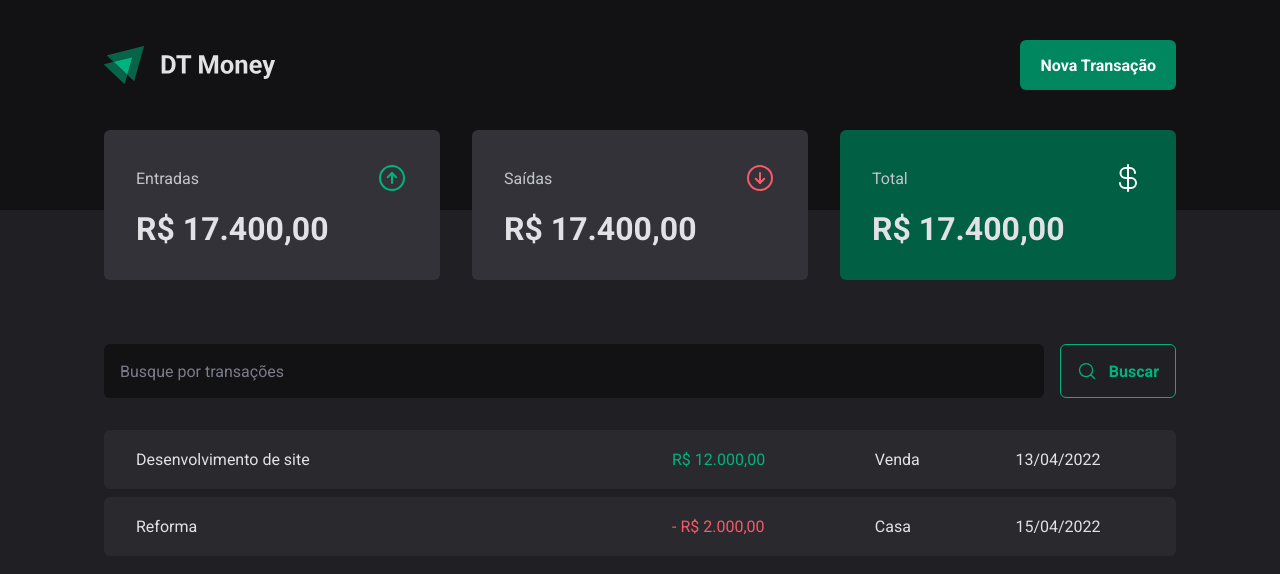
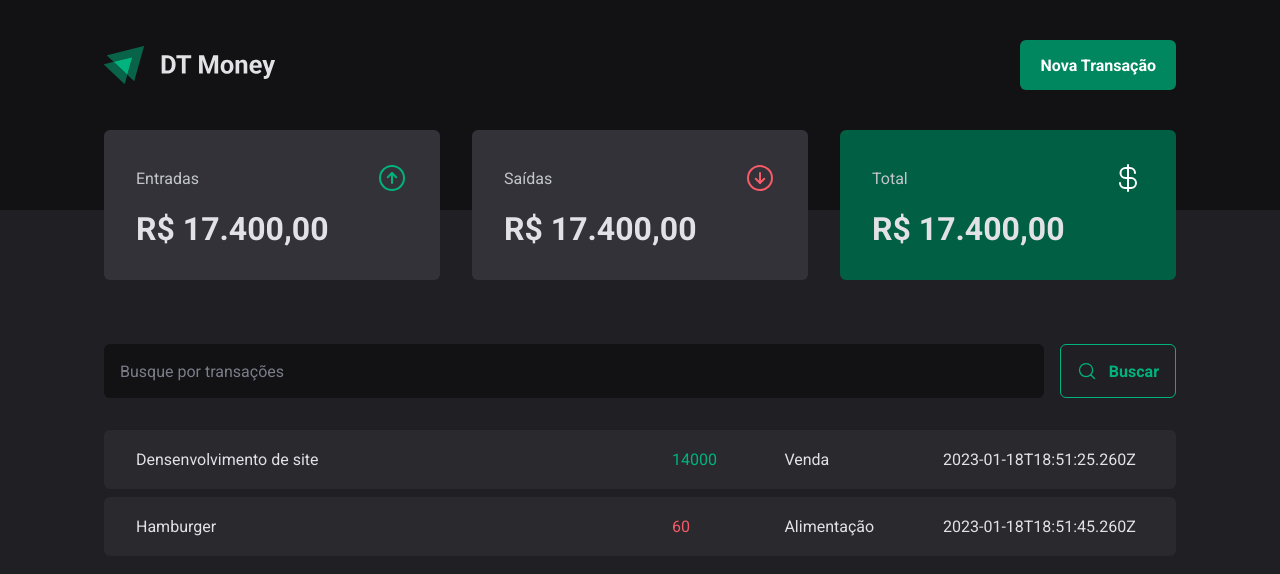
Before and after one commit to rodrrigodev/DT-Money, a React (Vite) app: page / in a window 1280 px wide. Shown: the top 574 px of the page. Built offline with nearby package versions, Linux system fonts and the light colour scheme; data requests are answered from the project's data file.

Commit message:
http request

```diff
--- a/src/pages/Transations/index.tsx
+++ b/src/pages/Transations/index.tsx
@@ -1,39 +1,58 @@
+import { useEffect, useState } from "react";
 import { Header } from "../../components/Header";
 import { Summary } from "../../components/Summary";
 import { SearchForm } from "./components/SearchForm";
 import { PriceHighlight, TransationsContainer, TranstionsTable } from "./styles";
 
+interface Transaction {
+    id: number,
+    description: string,
+    type: "income" | "outcome",
+    price: number,
+    category: string,
+    createdAt: string
+}
+
 export function Transations() {
+
+    const [transactions, setTransactions] = useState<Transaction[]>([])
+
+    async function loadTransactions() {
+        const response = await fetch("http://localhost:3000/transactions")
+        const data = await response.json()
+        setTransactions(data)
+    }
+
+    useEffect(() => {
+        loadTransactions()
+    }, [])
+
     return (
         <div>
             <Header />
             <Summary />
 
             <TransationsContainer>
-                <SearchForm/>
+                <SearchForm />
                 <TranstionsTable>
                     <tbody>
-                        <tr>
-                            <td width="50%">Desenvolvimento de site</td>
-                            <td>
-                                <PriceHighlight variant="income">
-                                    R$ 12.000,00
-                                </PriceHighlight>
-                            </td>
-                            <td>Venda</td>
-                            <td>13/04/2022</td>
-                        </tr>
 
-                        <tr>
-                            <td width="50%">Reforma</td>
-                            <td>
-                                <PriceHighlight variant="outcome">
-                                - R$ 2.000,00
-                                </PriceHighlight>
-                                </td>
-                            <td>Casa</td>
-                            <td>15/04/2022</td>
-                        </tr>
+                        {transactions.map((transaction) => {
+                            return (
+                                <tr key={transaction.id}>
+                                    <td width="50%">{transaction.description}</td>
+                                    <td>
+                                        <PriceHighlight variant={transaction.type}>
+                                            {transaction.price}
+                                        </PriceHighlight>
+                                    </td>
+                                    <td>{transaction.category}</td>
+                                    <td>{transaction.createdAt}</td>
+                                </tr>
+
+                            )
+                        })}
+
                     </tbody>
                 </TranstionsTable>
             </TransationsContainer>
```
